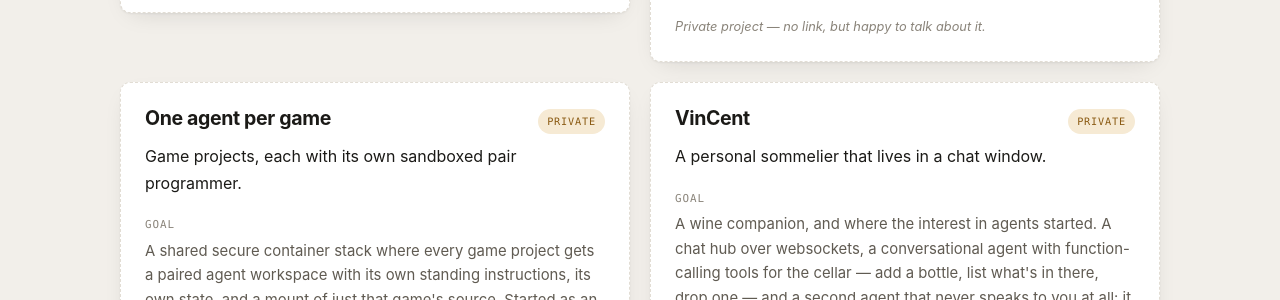
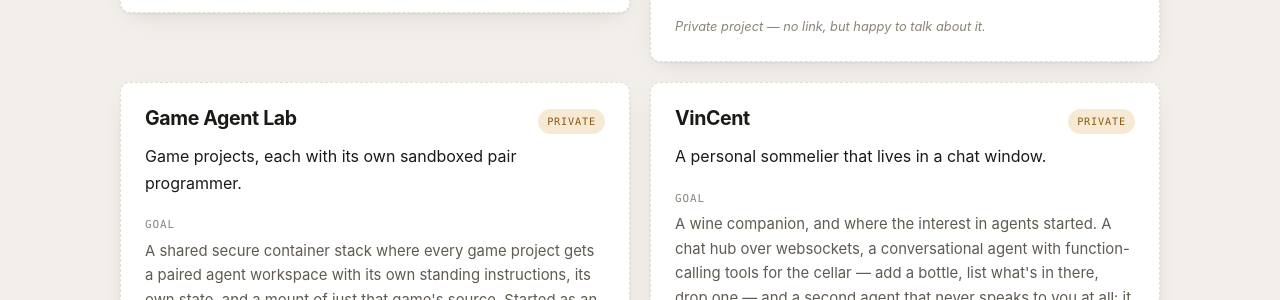
Before and after one commit to lpezet/lpezet.github.io, a Jekyll site: the page built from index.html, in a window 1280 px wide and 900 px high, scrolled down 2073 px. Shown: the part 154-454 px from the top of the window. Built offline with Jekyll 4.4.1, drawn with Linux system fonts in a browser that asks for light colours.

Commit message:
Rename One agent per game to Game Agent Lab
The old name was a sentence describing the convention, not a name, and it
duplicated the tagline right below it. Game Agent Lab joins Secure Agent Lab
and Seller Agent Lab, which is accurate as well as tidy — this reuses the same
broker/proxy/cred-gateway architecture, so the group now reads as one stack
pointed at three different problems.

Co-Authored-By: Claude Opus 5 (1M context) <noreply@anthropic.com>
Claude-Session: https://claude.ai/code/session_01Y5g16SBRwTXedB7WWrs9BW

```diff
--- a/_data/projects.yml
+++ b/_data/projects.yml
@@ -106,7 +106,7 @@ groups:
         tech: [TypeScript, React, Vite, Express]
         status: in progress
 
-      - name: One agent per game
+      - name: Game Agent Lab
         tagline: Game projects, each with its own sandboxed pair programmer.
         private: true
         goal: >-
```
